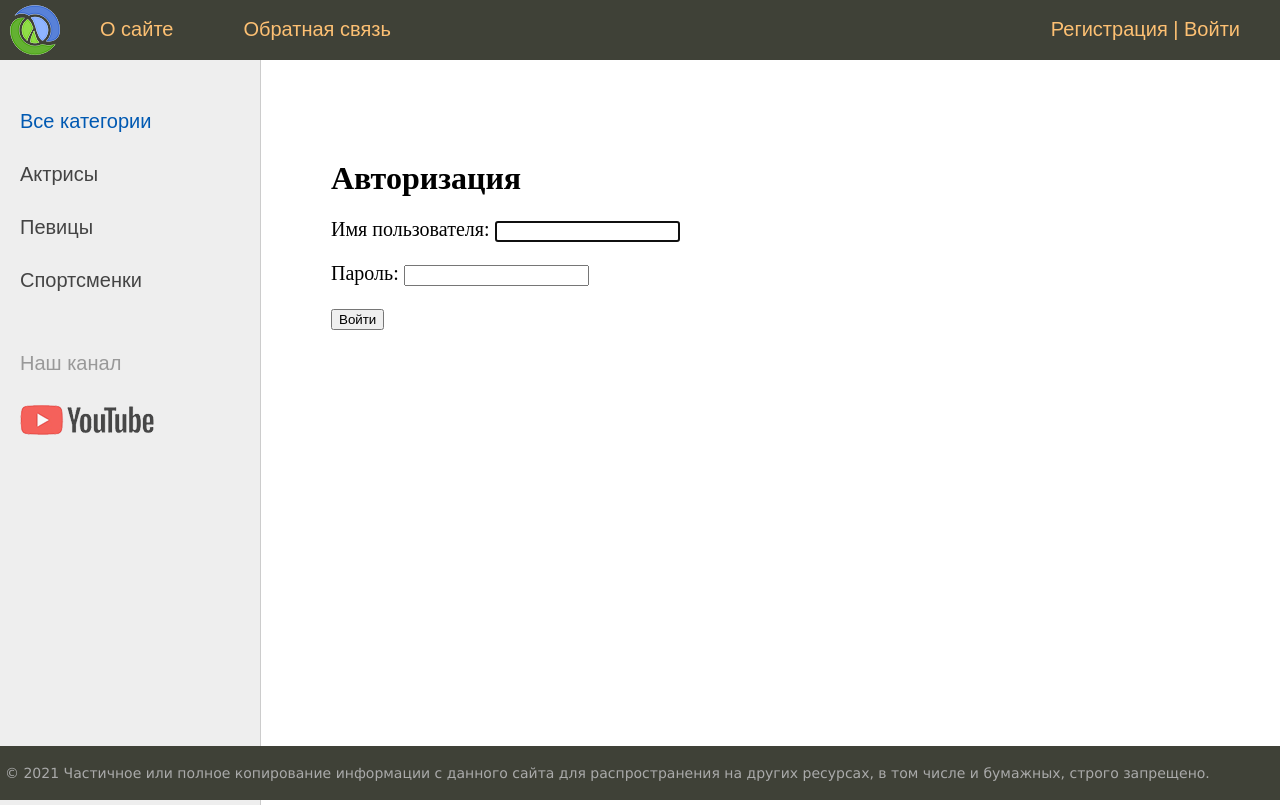
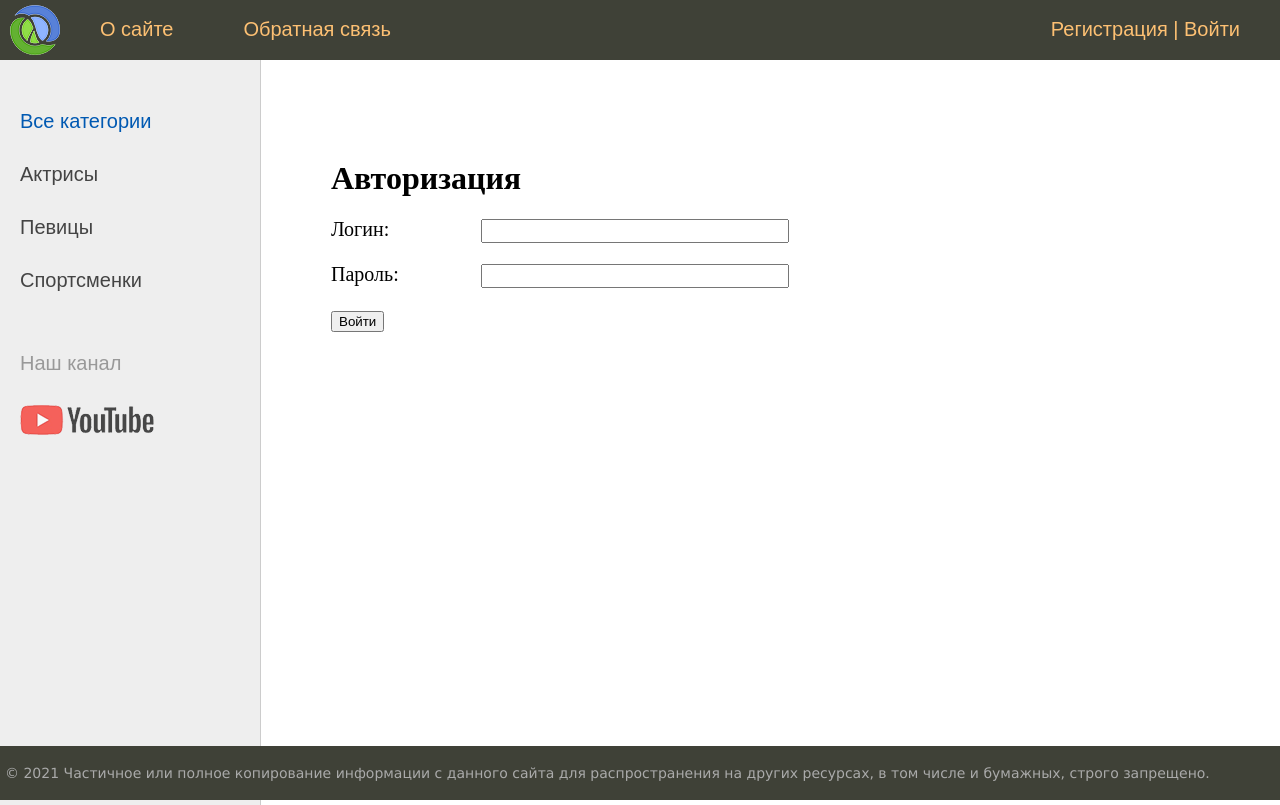
Before and after one commit to SashaKarpo/site, a Django app: page /login/ in a window 1280 px wide. Shown: the top 805 px of the page. Run offline with Django 3.2, Linux system fonts and the light colour scheme; data comes from the database, SQL or seed files in the repository.

Commit message:
added login form

```diff
--- a/women/forms.py
+++ b/women/forms.py
@@ -3,6 +3,7 @@ from .models import *
 from django.core.exceptions import ValidationError
 from django.contrib.auth.forms import UserCreationForm
 from django.contrib.auth.models import User
+from django.contrib.auth.forms import AuthenticationForm
 
 
 class AddPostForm(forms.ModelForm):
@@ -34,3 +35,8 @@ class RegisterUserForm(UserCreationForm):
     class Meta:
         model = User
         fields = ('username', 'email', 'password1', 'password2')
+
+
+class LoginUserForm(AuthenticationForm):
+    username = forms.CharField(label='Логин', widget=forms.TextInput(attrs={'class': 'form-input'}))
+    password = forms.CharField(label='Пароль', widget=forms.PasswordInput(attrs={'class': 'form-input'}))
--- a/women/templates/women/login.html
+++ b/women/templates/women/login.html
@@ -5,7 +5,12 @@
 
 <form method="post">
     {% csrf_token %}
-    {{ form.as_p }}
+    <div class="form-error">{{ form.non.field_errors }}</div>
+
+    {% for f in form %}
+    <p><label class="form-label" for="{{ f.id_for_label }}">{{f.label}}: </label>{{ f }}</p>
+    <div class="form-error">{{ f.errors }}</div>
+    {% endfor %}
     <button type="sumbit">Войти</button>
 </form>
 
--- a/women/views.py
+++ b/women/views.py
@@ -6,7 +6,7 @@ from django.views.generic import ListView, DetailView, CreateView
 from django.contrib.auth.mixins import LoginRequiredMixin
 from django.core.paginator import Paginator
 from django.contrib.auth.views import LoginView
-from django.contrib.auth.forms import AuthenticationForm
+
 
 from .forms import *
 from .models import *
@@ -151,7 +151,7 @@ class RegisterUser(DataMixin, CreateView):
 
 
 class LoginUser(DataMixin, LoginView):
-    form_class = AuthenticationForm
+    form_class = LoginUserForm
     template_name = 'women/login.html'
 
     def get_context_data(self, *, object_list=None, **kwargs):
```
